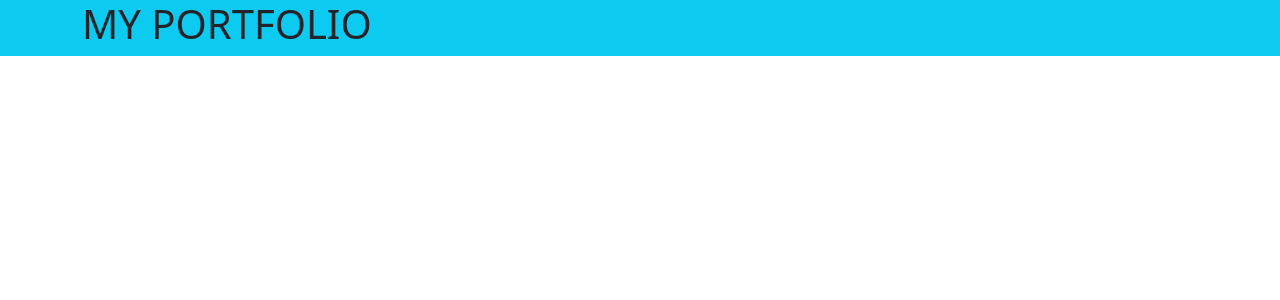
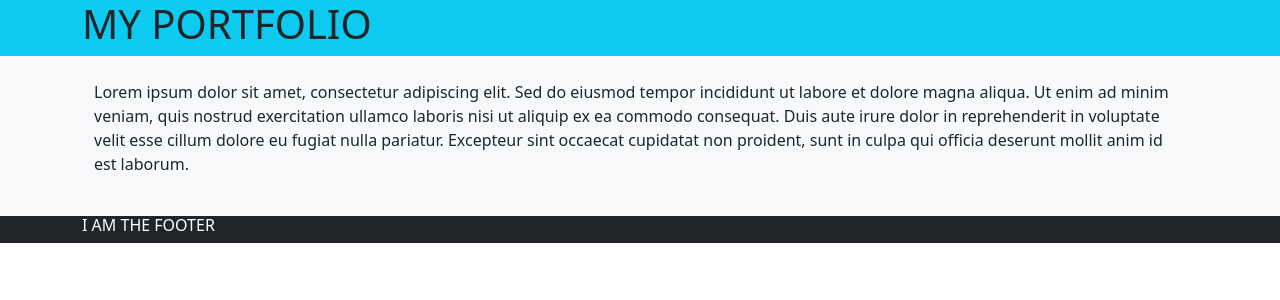
Before and after one commit to rebs-code/vite-boolfolio, a Vue app: page / in a window 1280 px wide. Shown: the top 300 px of the page. Built offline with nearby package versions, Linux system fonts and the light colour scheme.

Commit message:
feat: AppFooter and AppMain

```diff
--- a/src/App.vue
+++ b/src/App.vue
@@ -1,12 +1,18 @@
 <script>
 //import header
 import AppHeader from './components/AppHeader.vue';
+//import AppFooter
+import AppFooter from './components/AppFooter.vue';
+// import AppMain
+import AppMain from './components/AppMain.vue';
 
 export default {
   name: 'MyPortfolio',
 
   components: {
     AppHeader,
+    AppFooter,
+    AppMain,
   },
 
   data() {
@@ -20,6 +26,8 @@ export default {
 <template>
   <div id="app">
     <AppHeader />
+    <AppMain />
+    <AppFooter />
   </div>
 </template>
 
--- /dev/null
+++ b/src/components/AppFooter.vue
@@ -0,0 +1,17 @@
+<script>
+export default {
+    name: 'AppFooter',
+};
+</script>
+<template>
+    <header class="app-footer bg-dark">
+        <div class="container">
+            <div class="row">
+                <div class="col-12">
+                    <h6 class="text-uppercase text-white">I am the footer</h6>
+                </div>
+            </div>
+        </div>
+    </header>
+</template>
+<style scoped lang="scss"></style>
--- /dev/null
+++ b/src/components/AppMain.vue
@@ -0,0 +1,23 @@
+<script>
+export default {
+    name: 'AppHeadAppMain',
+};
+</script>
+<template>
+    <header class="app-main bg-light">
+        <div class="container">
+            <div class="row">
+                <div class="col-12 p-4">
+                    <p>
+                        Lorem ipsum dolor sit amet, consectetur adipiscing elit. Sed do eiusmod tempor incididunt ut labore
+                        et dolore magna aliqua. Ut enim ad minim veniam, quis nostrud exercitation ullamco laboris nisi ut
+                        aliquip ex ea commodo consequat. Duis aute irure dolor in reprehenderit in voluptate velit esse
+                        cillum dolore eu fugiat nulla pariatur. Excepteur sint occaecat cupidatat non proident, sunt in
+                        culpa qui officia deserunt mollit anim id est laborum.
+                    </p>
+                </div>
+            </div>
+        </div>
+    </header>
+</template>
+<style scoped lang="scss"></style>
```
